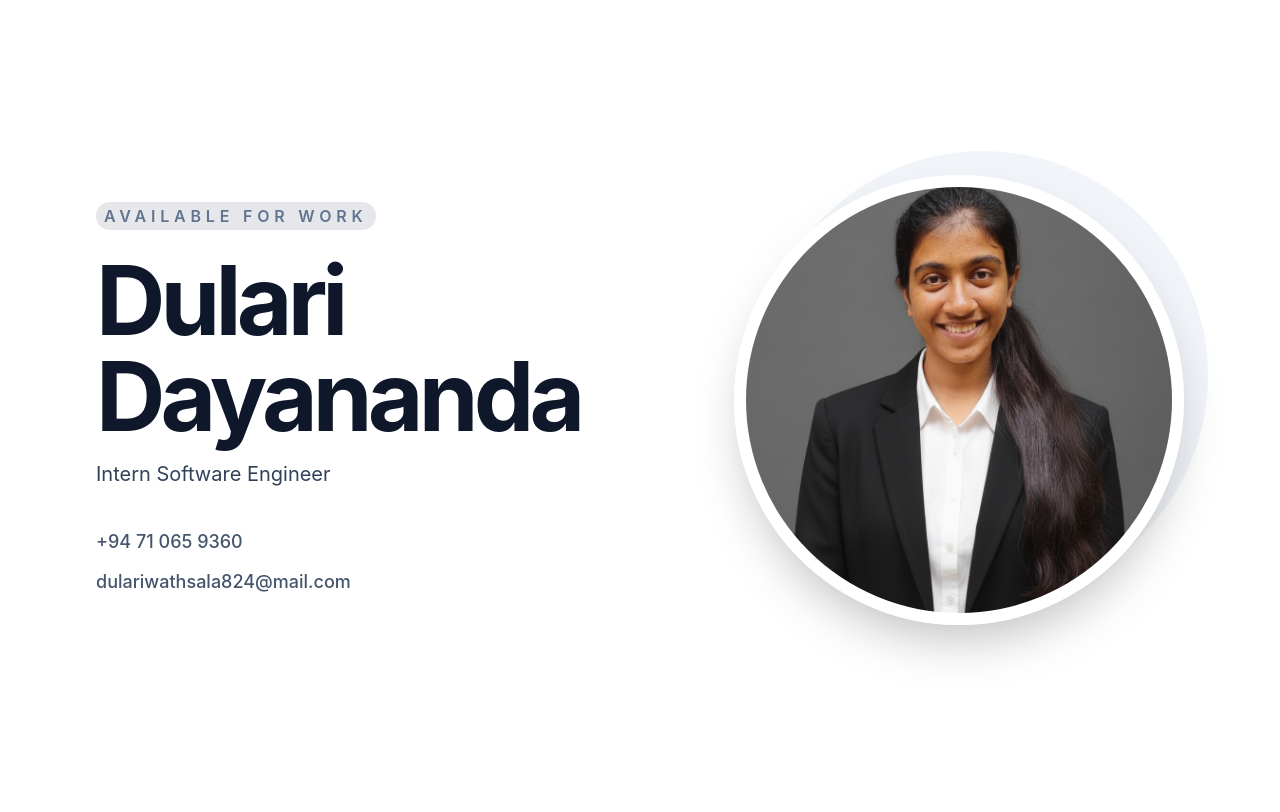
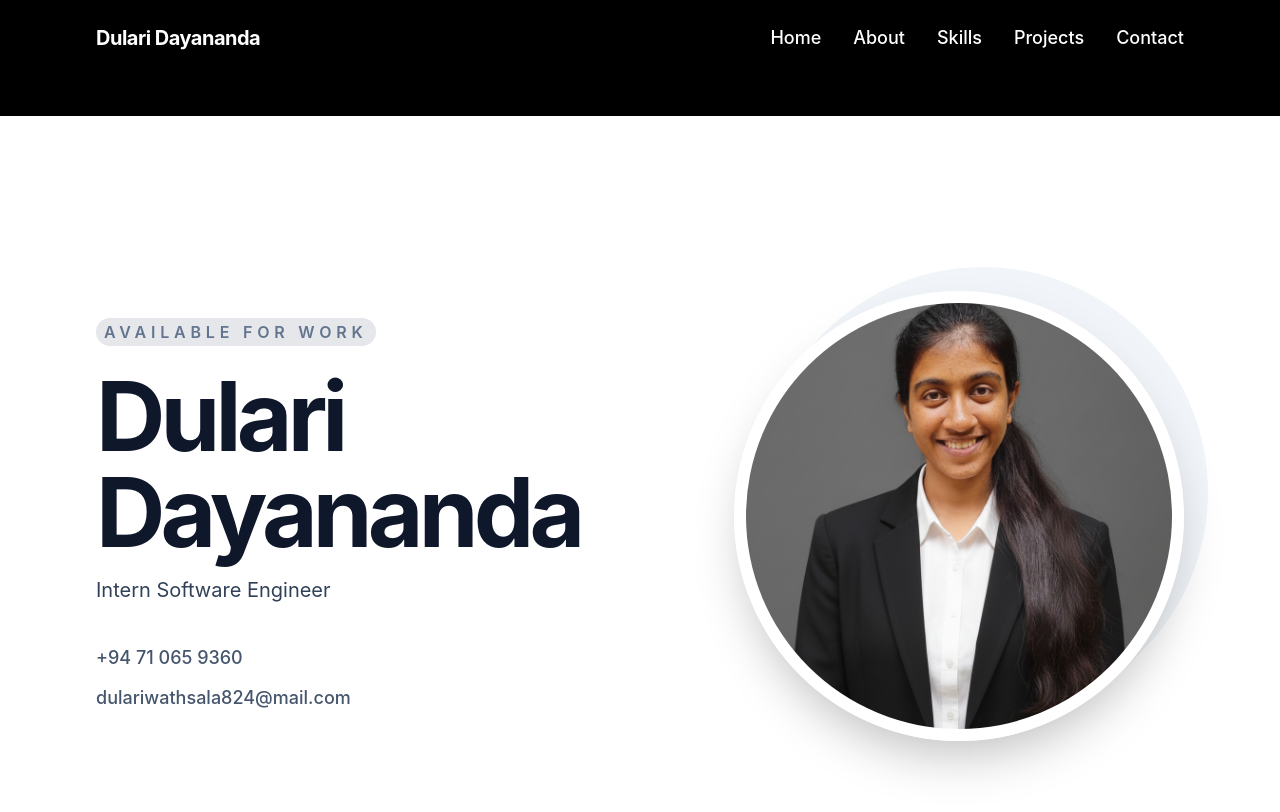
Before and after one commit to dwathsala/My_Portfolio, a React (Vite) app: page / in a window 1280 px wide. Shown: the top 812 px of the page. Built offline with nearby package versions, Linux system fonts and the light colour scheme.

Commit message:
Add Header component and integrate it into App layout

```diff
--- a/src/App.jsx
+++ b/src/App.jsx
@@ -1,10 +1,19 @@
+import Header from './components/Header';
 import Hero from './components/Hero';
+
 
 function App() {
   return (
-    <main>
-      <Hero />
-    </main>
+
+    <div className="bg-[#000000] text-white">
+      <Header />
+      <main className="relative">
+        <div className="pt-10">
+          <Hero />
+
+        </div>
+      </main>
+    </div>
   );
 }
 
--- /dev/null
+++ b/src/components/Header.jsx
@@ -0,0 +1,23 @@
+import React from 'react';
+
+const Header = () => {
+  return (
+    <nav className="w-full z-50 px-8 md:px-24 py-6 flex justify-between items-center bg-[#000000] text-white">
+      {/* Logo Section */}
+      <div className="text-xl font-bold tracking-tight">
+        Dulari Dayananda
+      </div>
+
+      {/* Navigation Links */}
+      <ul className="hidden md:flex gap-8 text-lg font-medium">
+        <li className="hover:text-gray-300 cursor-pointer transition-colors">Home</li>
+        <li className="hover:text-gray-300 cursor-pointer transition-colors">About</li>
+        <li className="hover:text-gray-300 cursor-pointer transition-colors">Skills</li>
+        <li className="hover:text-gray-300 cursor-pointer transition-colors">Projects</li>
+        <li className="hover:text-gray-300 cursor-pointer transition-colors">Contact</li>
+      </ul>
+    </nav>
+  );
+};
+
+export default Header;
```
